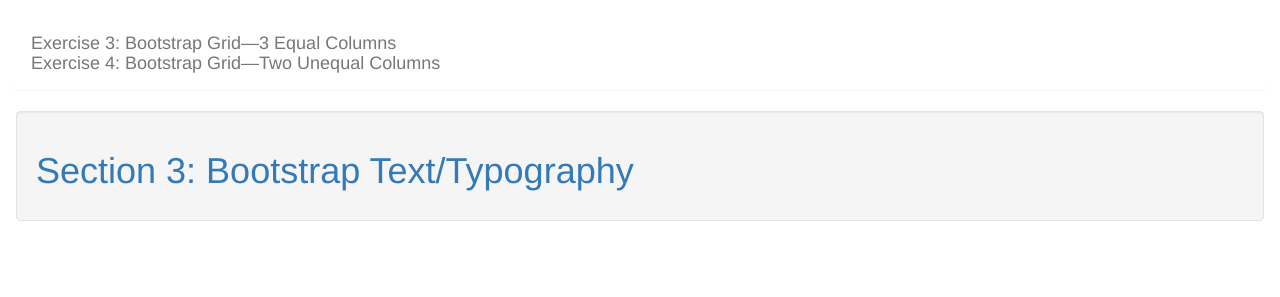
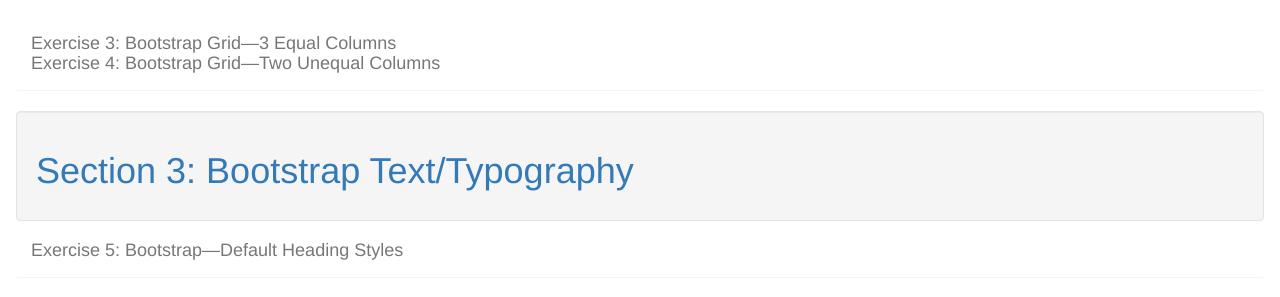
Before and after one commit to RHieger/bootstrap-tutorial, a plain HTML site: page index.html in a window 1280 px wide. Shown: the part 588-885 px from the top of the page. Before the commit the page ends 829 px from the top, so only its background shows below. Drawn offline with nearby package versions, Linux system fonts and the light colour scheme.

Commit message:
Added Index Entry for Exercise 5

```diff
--- a/index.html
+++ b/index.html
@@ -122,6 +122,17 @@
 
             </div>
 
+            <section class="row panel-body">
+
+               <div class="col-md-12">
+
+                  <a class="h4 text-muted" href="exercise-5/">Exercise 5:
+                     Bootstrap&mdash;Default Heading Styles</a>
+
+               </div>
+
+            </section>
+
          </section>
 
       </div>
```
